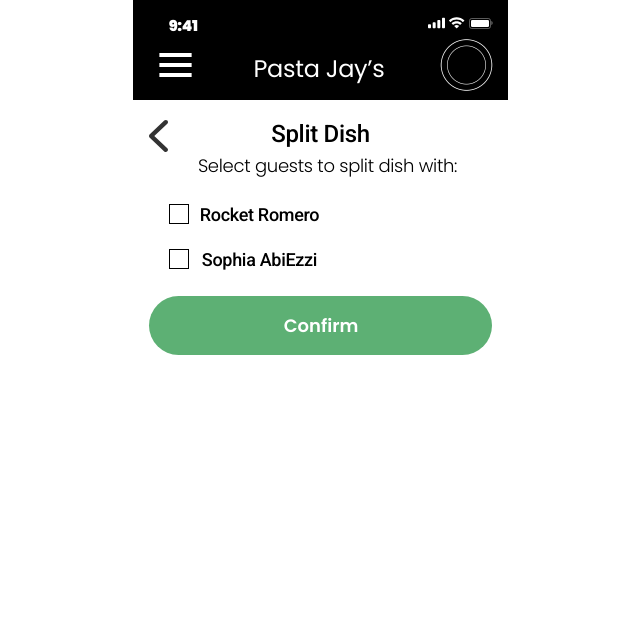
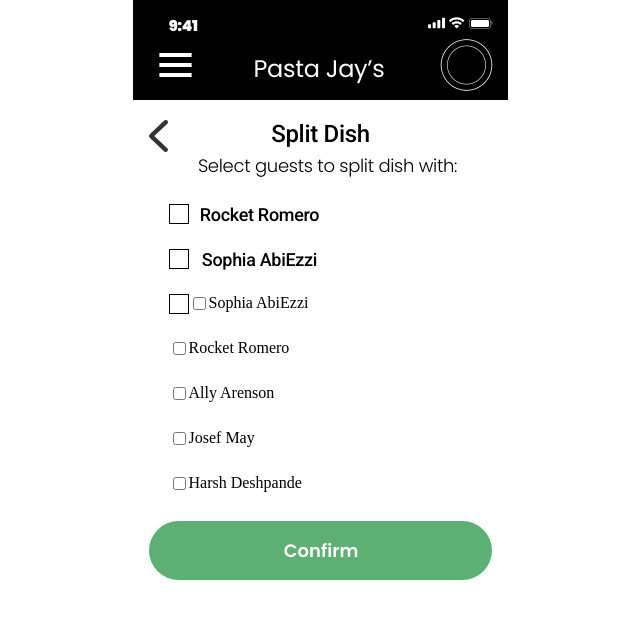
Before and after one commit to harshdesh7/capstone-checkmate-prototype, a plain HTML site: page iphone-11-pro-x-12.html in a window 1280 px wide. Shown: the whole page, without its empty margins (320-960 px from the left). Drawn offline with Linux system fonts and the light colour scheme.

Commit message:
add checkbox to bill spit

```diff
--- a/iphone-11-pro-x-12.html
+++ b/iphone-11-pro-x-12.html
@@ -1,4 +1,4 @@
-<!DOCTYPE html>
+ <!DOCTYPE html>
 <html>
   <head>
     <meta charset="UTF-8" />
@@ -270,7 +270,7 @@
         --white: rgba(255, 255, 255, 1);
       }
     </style>
-    <meta name="author" content="AnimaApp.com - Design to code, Automated." />
+    <meta name="author" content=" " />
   </head>
   <body style="margin: 0; background: rgba(255, 255, 255, 1)">
     <input type="hidden" id="anPageName" name="page" value="iphone-11-pro-x-12" />
@@ -311,6 +311,29 @@
             <a href="iphone-11-pro-x-16.html"> <div class="rectangle-3-7h1SkZ border-1px-black"></div></a>
             <div class="sophia-abi-ezzi-7h1SkZ roboto-medium-black-18px">Sophia AbiEzzi</div>
           </div>
+          <div class="flex-row-51qBGa">
+            <a> <div class="rectangle-2-z0dpoe border-1px-black"></div></a>
+            <input type="checkbox" id="001" name="Sophia_AbiEzzi">
+            <label for="split-dish">Sophia AbiEzzi</label>
+          </div>
+          <div class="flex-row-51qBGa">
+            <input type="checkbox" id="002" name="Rocket_Romero">
+            <label for="split-dish">Rocket Romero</label>
+          </div>
+          <div class="flex-row-51qBGa">
+            <input type="checkbox" id="003" name="Ally_Arenson">
+            <label for="split-dish">Ally Arenson</label>
+          </div>
+          <div class="flex-row-51qBGa">
+            <input type="checkbox" id="004" name="Josef_May">
+            <label for="split-dish">Josef May</label>
+          </div>
+          <div class="flex-row-51qBGa">
+            <input type="checkbox" id="005" name="Harsh_Deshpande">
+            <label for="split-dish">Harsh Deshpande</label>
+          </div>
+
+
           <div class="button-primary-SQ9Gz0">
             <div class="confirm-gSaABR poppins-semi-bold-white-18px">Confirm</div>
           </div>
```
